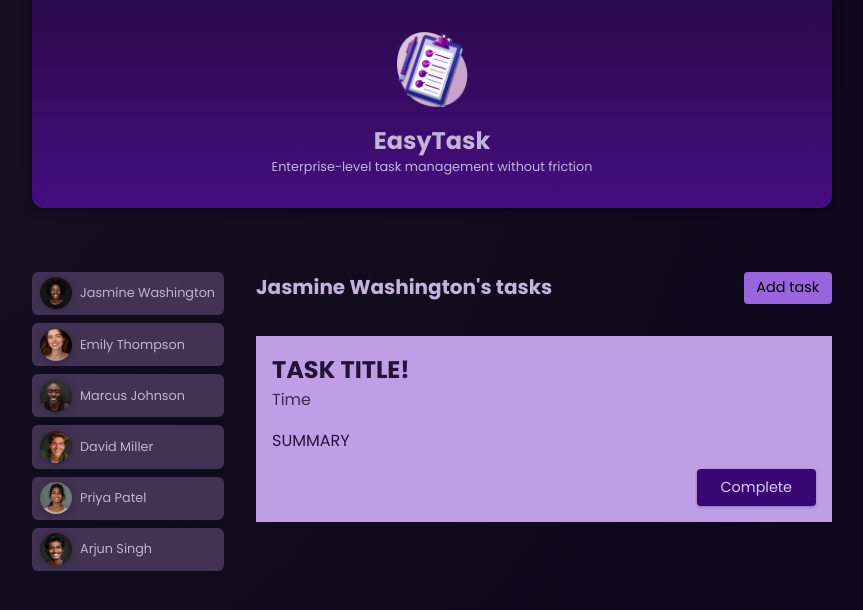
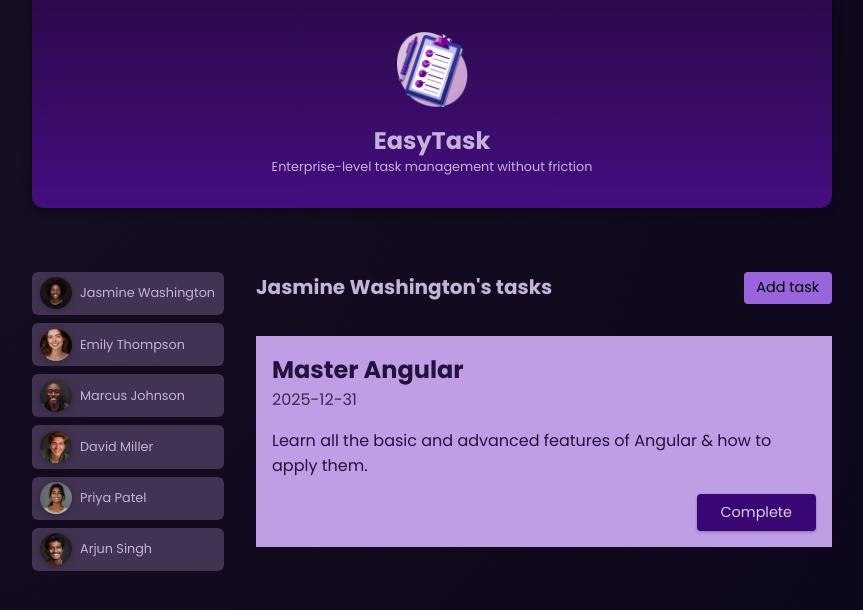
Before and after one commit to SneakyJ/ngUdemy24_ModulesApproach, an Angular app: page / in a window 1280 px wide. Both pictures are taken after a click on the button "Jasmine Washington". Shown: the top 610 px of the page, without its empty margins (208-1071 px from the left). Built offline with nearby package versions, Linux system fonts and the light colour scheme.

Commit message:
Outputting task data in task template

```diff
--- a/src/app/tasks/task/task.component.html
+++ b/src/app/tasks/task/task.component.html
@@ -1,7 +1,7 @@
 <article>
-    <h2>TASK TITLE!</h2>
-    <time>Time</time>
-    <p>SUMMARY</p>
+    <h2>{{task.title}}</h2>
+    <time>{{task.dueDate}}</time>
+    <p>{{task.summary}}</p>
     <p class="actions">
         <button>Complete</button>
     </p>
--- a/src/app/tasks/tasks.component.html
+++ b/src/app/tasks/tasks.component.html
@@ -9,7 +9,9 @@
     <ul>
         @for (task of selectedUserTasks; track task.id) {
             <li>
-                <app-task></app-task>
+                <app-task
+                    [task] = "task"
+                />
             </li>
         }
     </ul>
```
Also changed, not shown: src/app/tasks/task/task.component.ts (+10 -1 lines).
